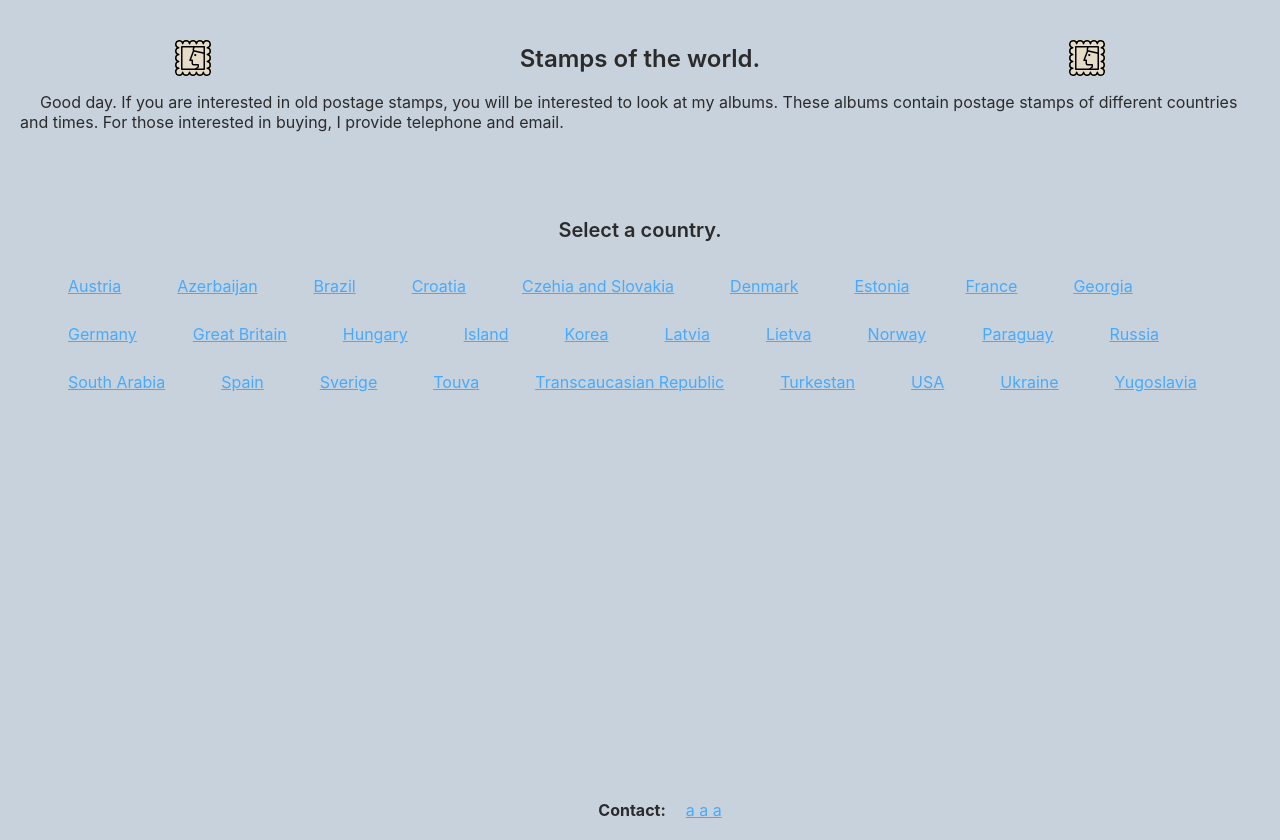
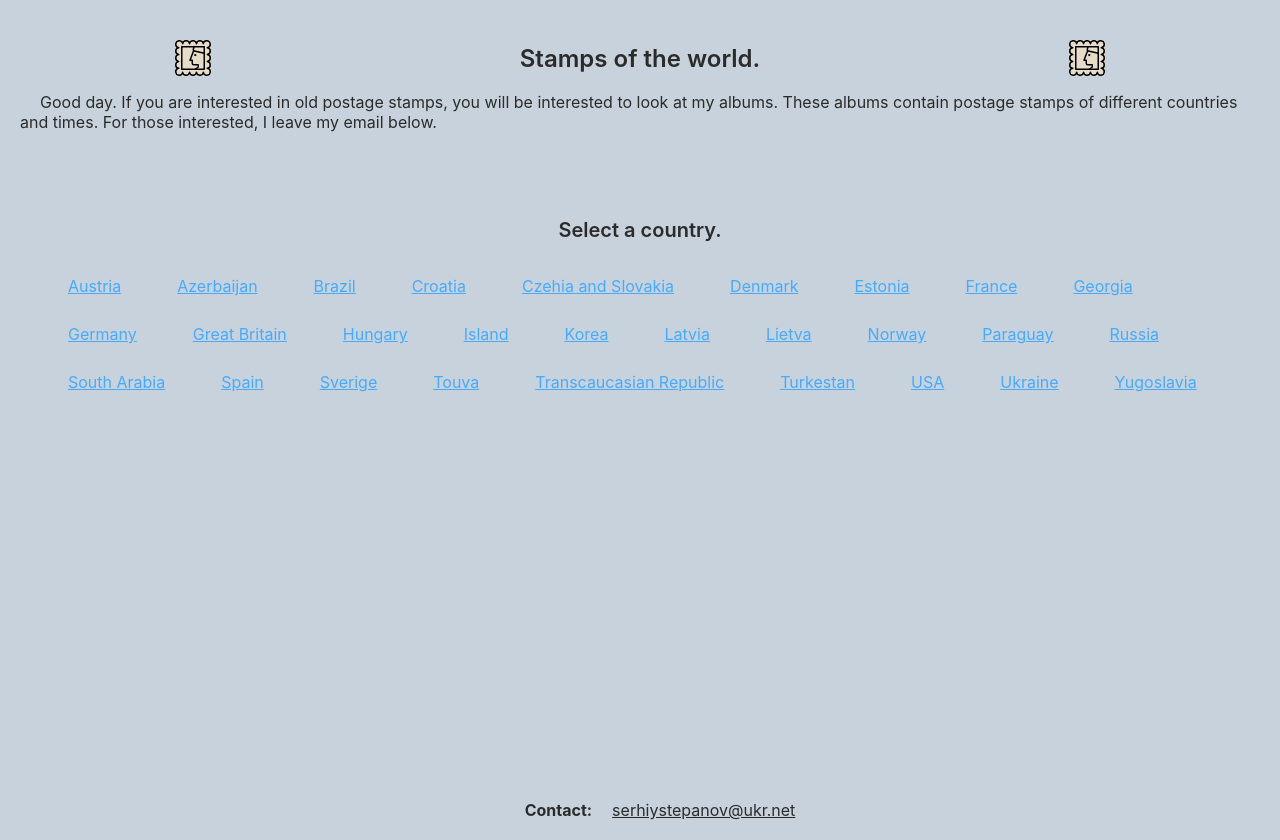
Before and after one commit to SerhiyStepanov/stamps, a React (Create React App) app: page / in a window 1280 px wide. Built offline with nearby package versions, Linux system fonts and the light colour scheme.

Commit message:
add link email

```diff
--- a/src/Components/Footer/Footer.jsx
+++ b/src/Components/Footer/Footer.jsx
@@ -5,7 +5,7 @@ export default function Footer() {
         <section className={s.wrapper}>
             <div className={s.thumb}>
                 <b>Contact:</b>
-                <a href="" className={s.link}>a a a</a>
+                <a href="mailto:serhiystepanov@ukr.net" target="_blank" rel="noreferrer" className={s.link}>serhiystepanov@ukr.net</a>
             </div>
         </section>
     )
--- a/src/Components/Footer/footer.module.css
+++ b/src/Components/Footer/footer.module.css
@@ -14,6 +14,15 @@ b {
 
 .link {
   display: inline-flex;
-  color: var(--link-color);
+  color: var(--dark-color);
   margin-left: 20px;
+
+  transition: color 300ms linear;
 }
+
+.link:hover,
+.link:focus {
+  color: var(--accent-color);
+
+  transition: color 300ms linear;
+}
--- a/src/Components/Header/Header.jsx
+++ b/src/Components/Header/Header.jsx
@@ -16,7 +16,7 @@ export default function Header() {
       </div>
 
       <p className={s.text}>Good day. If you are interested in old postage stamps, you will be interested to look at my albums.
-        These albums contain postage stamps of different countries and times. For those interested in buying, I provide telephone and email.</p>
+        These albums contain postage stamps of different countries and times. For those interested, I leave my email below.</p>
 
 
       </section>
```
